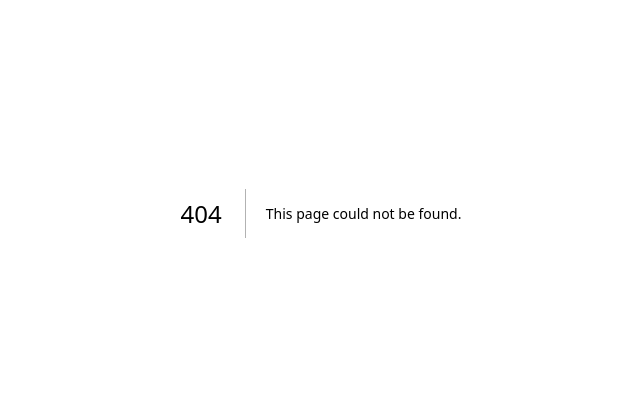
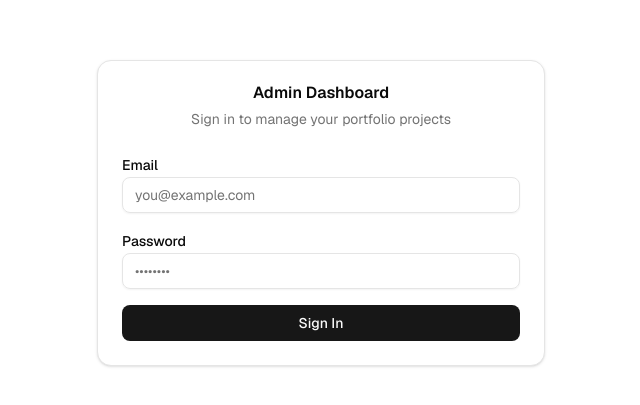
Before and after one commit to SulthanRaghib/portofolio-dashboard, a Next.js app: page /login in a window 1280 px wide. Before the commit this address had no page. Shown: the part 187-592 px from the top of the page, without its empty margins (319-959 px from the left). Built offline with nearby package versions, Linux system fonts and the light colour scheme; no server answers.

Commit message:
feat: implement login page with authentication and redirect functionality

```diff
--- /dev/null
+++ b/app/login/page.tsx
@@ -0,0 +1,121 @@
+"use client";
+
+import type React from "react";
+
+import { useState, useEffect } from "react";
+import { useRouter } from "next/navigation";
+import { Button } from "@/components/ui/button";
+import { Input } from "@/components/ui/input";
+import {
+  Card,
+  CardContent,
+  CardDescription,
+  CardHeader,
+  CardTitle,
+} from "@/components/ui/card";
+import { api } from "@/lib/api";
+import { setToken, getToken } from "@/lib/auth";
+import { useAuth } from "@/store/useAuth";
+import { useToast } from "@/hooks/use-toast";
+import { setAuthCookie } from "@/app/actions/auth";
+
+export default function LoginPage() {
+  const [email, setEmail] = useState("");
+  const [password, setPassword] = useState("");
+  const router = useRouter();
+  const token = useAuth((state) => state.token);
+  const setAuthToken = useAuth((state) => state.setToken);
+  const setIsLoading = useAuth((state) => state.setIsLoading);
+  const isLoading = useAuth((state) => state.isLoading);
+  const { toast } = useToast();
+
+  // Redirect to dashboard if already logged in
+  useEffect(() => {
+    const savedToken = getToken();
+    if (savedToken || token) {
+      router.replace("/dashboard");
+    }
+  }, [token, router]);
+
+  const handleLogin = async (e: React.FormEvent) => {
+    e.preventDefault();
+    setIsLoading(true);
+
+    try {
+      const response = await api.login(email, password);
+      const token = response.token || response.access_token;
+
+      if (token) {
+        setToken(token);
+        setAuthToken(token);
+        await setAuthCookie(token);
+        toast({
+          title: "Login successful",
+          description: "Redirecting to dashboard...",
+        });
+        router.push("/dashboard");
+      } else {
+        toast({
+          title: "Error",
+          description: "No token received",
+          variant: "destructive",
+        });
+      }
+    } catch (error) {
+      toast({
+        title: "Login failed",
+        description:
+          error instanceof Error ? error.message : "Invalid credentials",
+        variant: "destructive",
+      });
+    } finally {
+      setIsLoading(false);
+    }
+  };
+
+  return (
+    <div className="min-h-screen flex items-center justify-center bg-background">
+      <Card className="w-full max-w-md">
+        <CardHeader className="text-center">
+          <CardTitle>Admin Dashboard</CardTitle>
+          <CardDescription>
+            Sign in to manage your portfolio projects
+          </CardDescription>
+        </CardHeader>
+        <CardContent>
+          <form onSubmit={handleLogin} className="space-y-4">
+            <div className="space-y-2">
+              <label htmlFor="email" className="text-sm font-medium">
+                Email
+              </label>
+              <Input
+                id="email"
+                type="email"
+                placeholder="you@example.com"
+                value={email}
+                onChange={(e) => setEmail(e.target.value)}
+                required
+              />
+            </div>
+            <div className="space-y-2">
+              <label htmlFor="password" className="text-sm font-medium">
+                Password
+              </label>
+              <Input
+                id="password"
+                type="password"
+                placeholder="••••••••"
+                value={password}
+                onChange={(e) => setPassword(e.target.value)}
+                required
+              />
+            </div>
+            <Button type="submit" className="w-full" disabled={isLoading}>
+              {isLoading ? "Signing in..." : "Sign In"}
+            </Button>
+          </form>
+        </CardContent>
+      </Card>
+    </div>
+  );
+}
```
